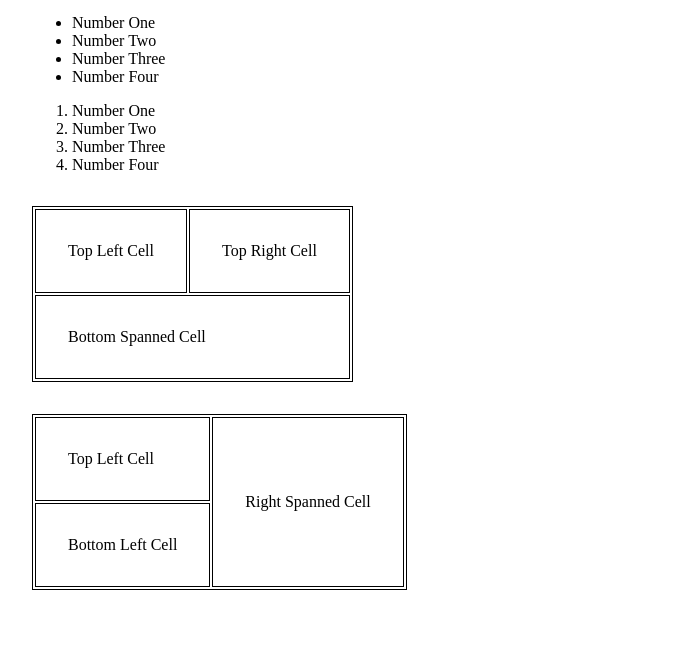
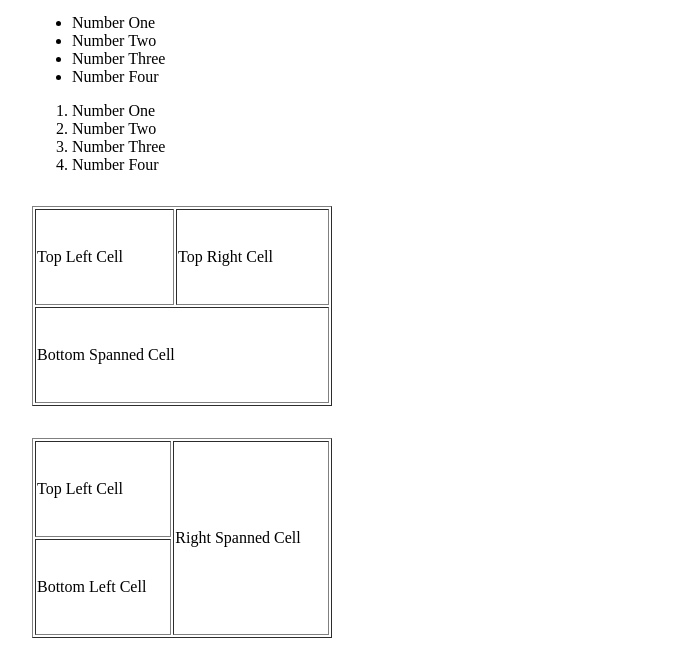
Before and after one commit to ds16vx/IASC1P02-2021, a plain HTML site: page index.html in a window 1280 px wide. Shown: the part 304-974 px from the top of the page, without its empty margins (8-697 px from the left). Before the commit the page ends 926 px from the top, so only its background shows below. Drawn offline with Linux system fonts and the light colour scheme.

Commit message:
Simplified Table

```diff
--- a/index.html
+++ b/index.html
@@ -5,7 +5,9 @@
     Lab #1
   -->
 <html>
-  <head></head>
+  <head>
+    <title>Lab #1</title>
+  </head>
   <body>
     <div style="margin: 2rem">
       <strong>IASC</strong><font color="red"> 1P02 is </font><em>sweet?</em>
@@ -33,28 +35,28 @@
       </ol>
     </div>
     <div style="margin: 2rem">
-      <table style="border: 1px solid black">
+      <table border="1" height="200" width="300">
         <tr>
-          <td style="border: 1px solid black; padding: 2rem">Top Left Cell</td>
-          <td style="border: 1px solid black; padding: 2rem">Top Right Cell</td>
+          <td>Top Left Cell</td>
+          <td>Top Right Cell</td>
         </tr>
         <tr>
-          <td colspan="2" style="border: 1px solid black; padding: 2rem">
+          <td colspan="2">
             Bottom Spanned Cell
           </td>
         </tr>
       </table>
     </div>
     <div style="margin: 2rem">
-      <table style="border: 1px solid black">
+      <table border="1" height="200" width="300">
         <tr>
-          <td style="border: 1px solid black; padding: 2rem">Top Left Cell</td>
-          <td rowspan="2" style="border: 1px solid black; padding: 2rem">
+          <td>Top Left Cell</td>
+          <td rowspan="2">
             Right Spanned Cell
           </td>
         </tr>
         <tr>
-          <td style="border: 1px solid black; padding: 2rem">
+          <td>
             Bottom Left Cell
           </td>
         </tr>
```
